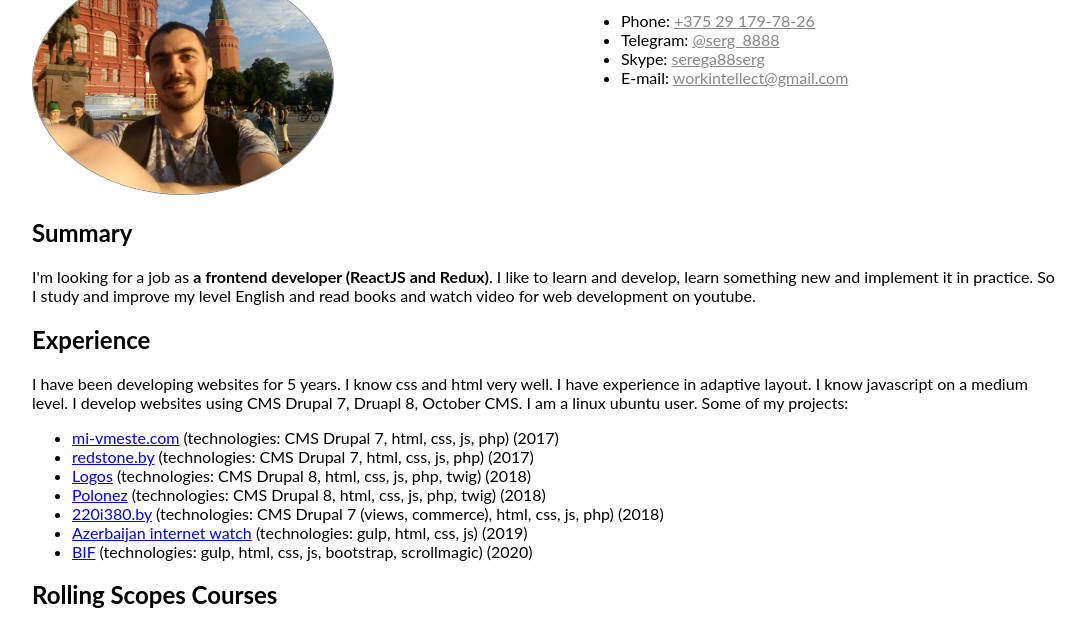
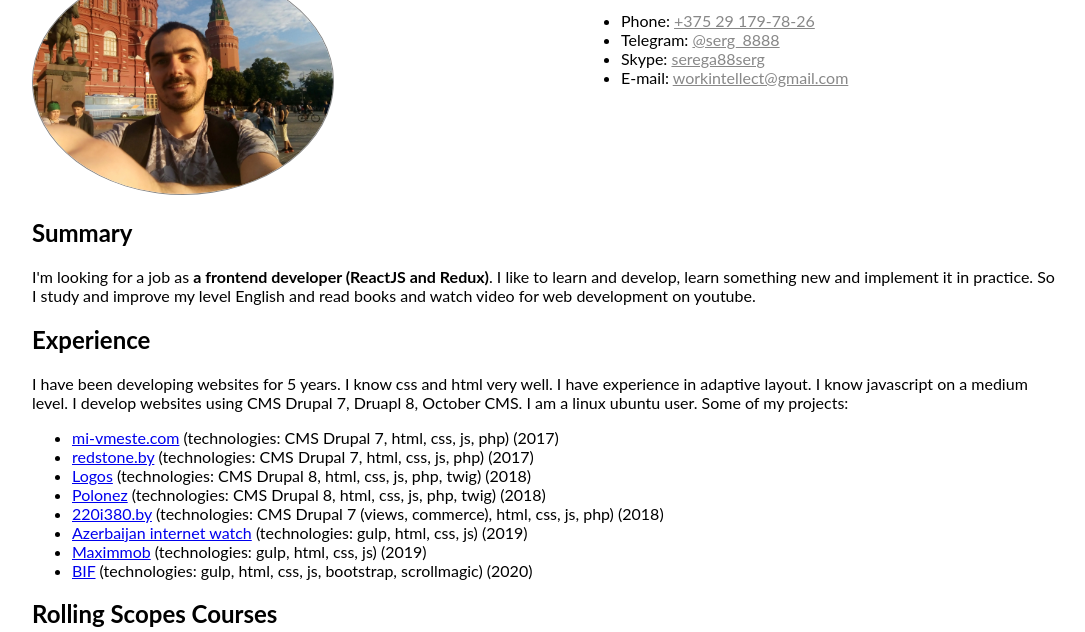
Before and after one commit to Serg8/resume, a plain HTML site: page index.html in a window 1280 px wide. Shown: the part 161-793 px from the top of the page, without its empty margins (96-1181 px from the left). Drawn offline with Linux system fonts and the light colour scheme.

Commit message:
Update index.html

```diff
--- a/index.html
+++ b/index.html
@@ -44,6 +44,7 @@ Some of my projects:</p>
           <li><a href="http://hotelpolonez.by" target="_blank" rel="nofollow noopener">Polonez</a> (technologies: CMS Drupal 8, html, css, js, php, twig) (2018)</li>
           <li><a href="https://220i380.by/" target="_blank" rel="nofollow noopener">220i380.by</a> (technologies: CMS Drupal 7 (views, commerce), html, css, js, php) (2018)</li>
           <li><a href="http://azerbaijan.trysitedemo.com/" target="_blank" rel="nofollow noopener">Azerbaijan internet watch</a> (technologies: gulp, html, css, js) (2019)</li>
+          <li><a href="http://wp.maximmob.trysitedemo.com/" target="_blank" rel="nofollow noopener">Maximmob</a> (technologies: gulp, html, css, js) (2019)</li>
           <li><a href="http://bif-landing.trysitedemo.com/" target="_blank" rel="nofollow noopener">BIF</a> (technologies: gulp, html, css, js, bootstrap, scrollmagic) (2020)</li>
         </ul>
       </section>
```
